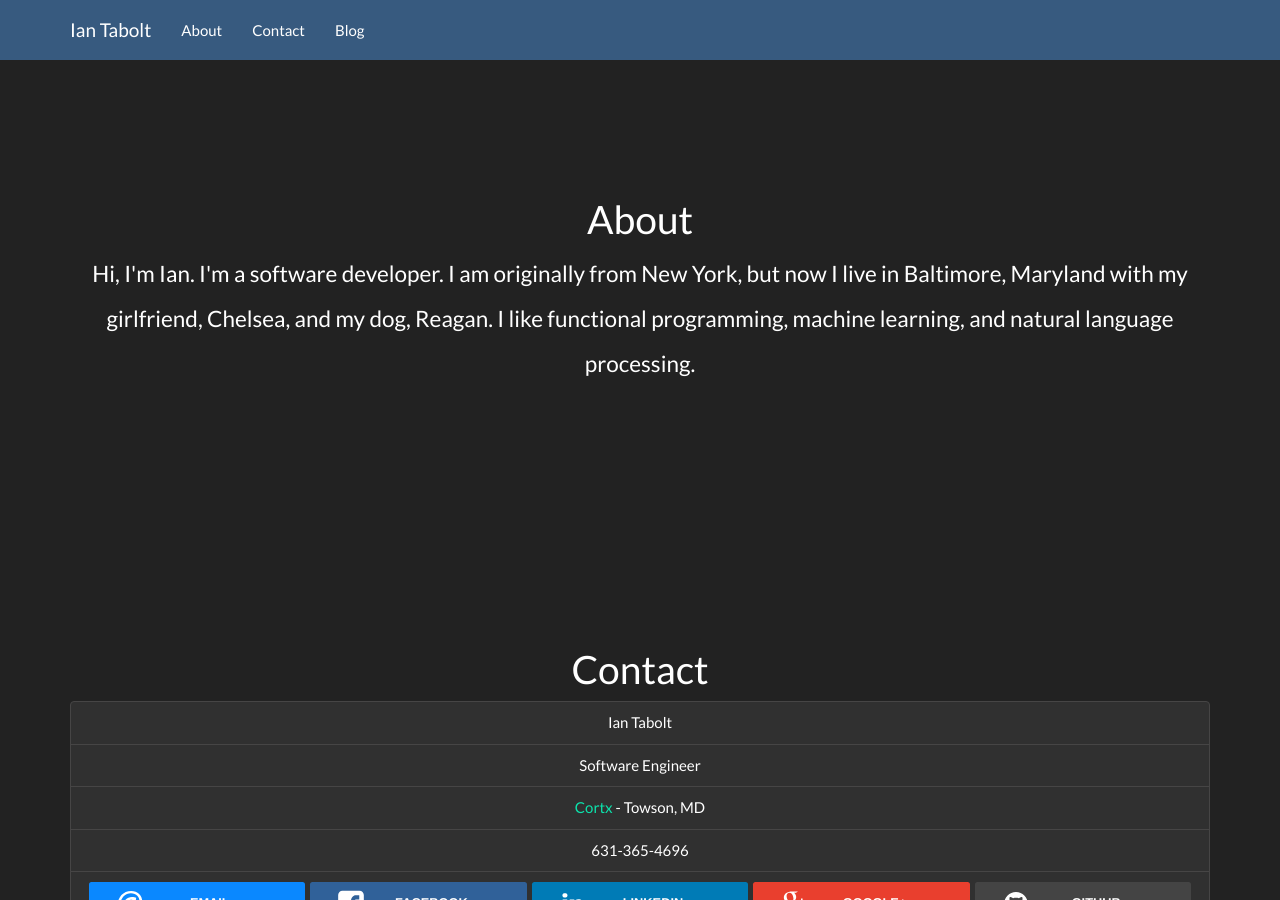
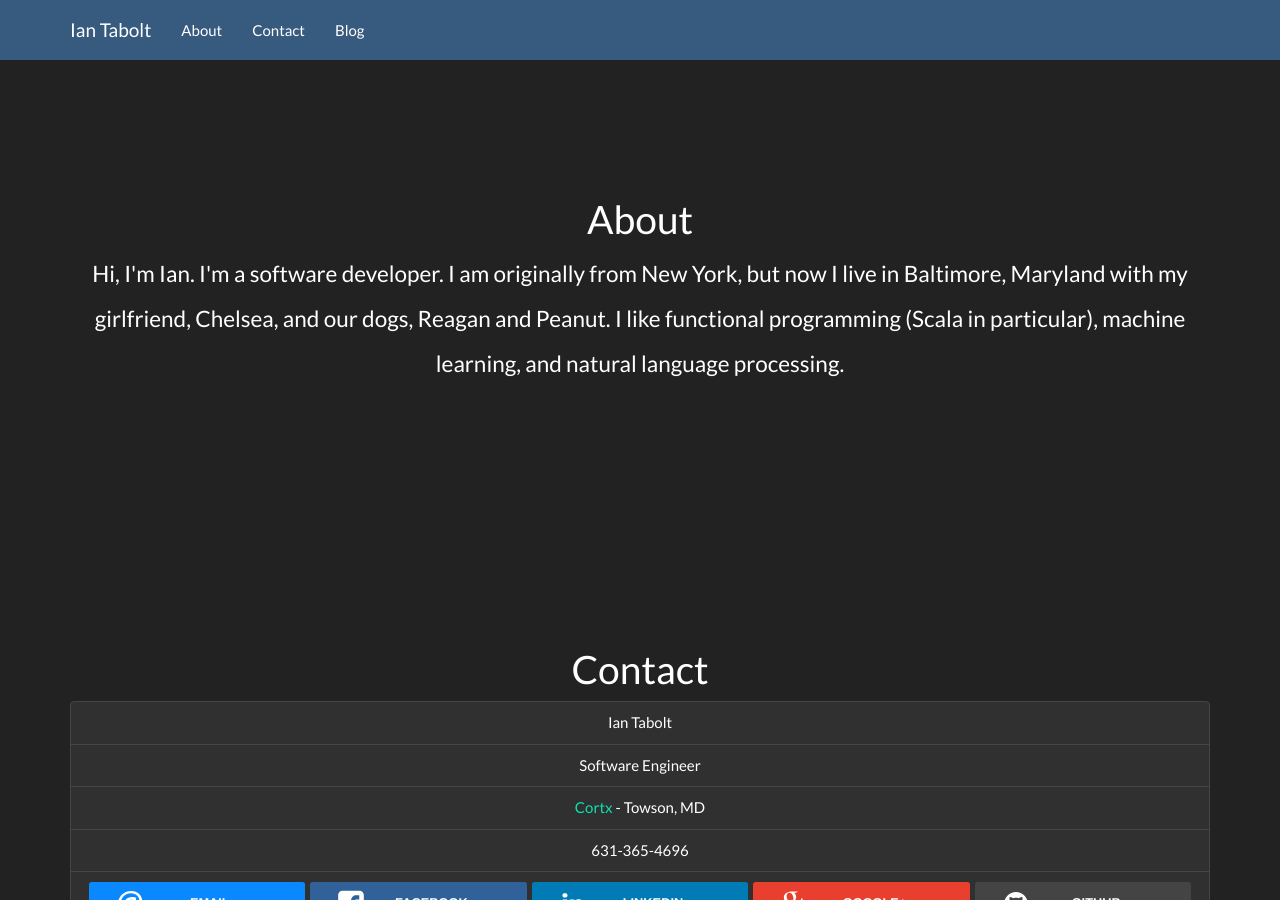
Before and after one commit to iantabolt/tabo.lt, a Jekyll site: the page built from index.html, in a window 1280 px wide and 900 px high, scrolled down 423 px. Built offline with Jekyll 4.4.1, drawn with Linux system fonts in a browser that asks for light colours; Markdown is read by kramdown in place of the engine named in the settings.

Commit message:
Add new dog

```diff
--- a/index.html
+++ b/index.html
@@ -86,8 +86,8 @@ title: Ian's Homepage
                         <p>
                           Hi, I'm Ian. I'm a software developer. I am
                           originally from New York, but now I live in Baltimore, Maryland
-                          with my girlfriend, Chelsea, and my dog, Reagan.
-                          I like functional programming, machine learning, and natural
+                          with my girlfriend, Chelsea, and our dogs, Reagan and Peanut.
+                          I like functional programming (Scala in particular), machine learning, and natural
                           language processing.
                         </p>
                     </div>
```
